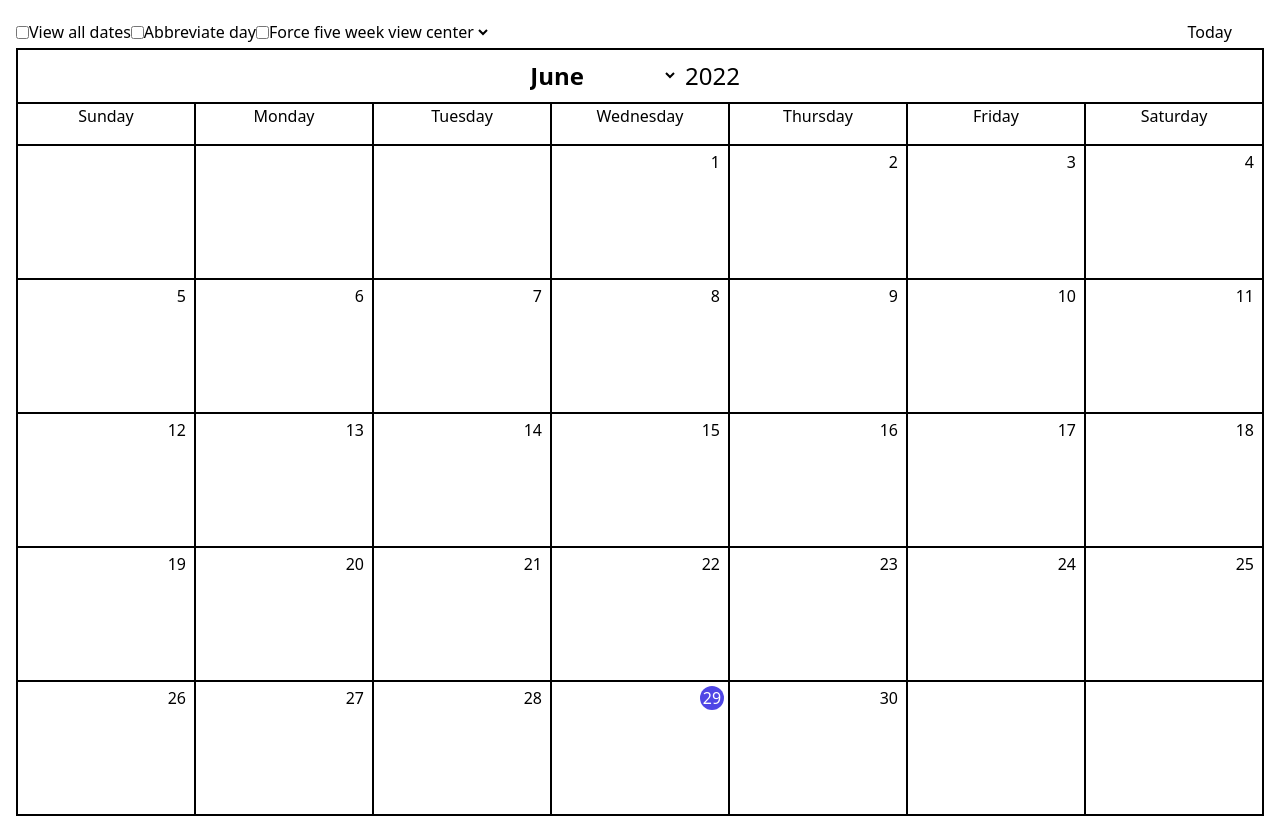
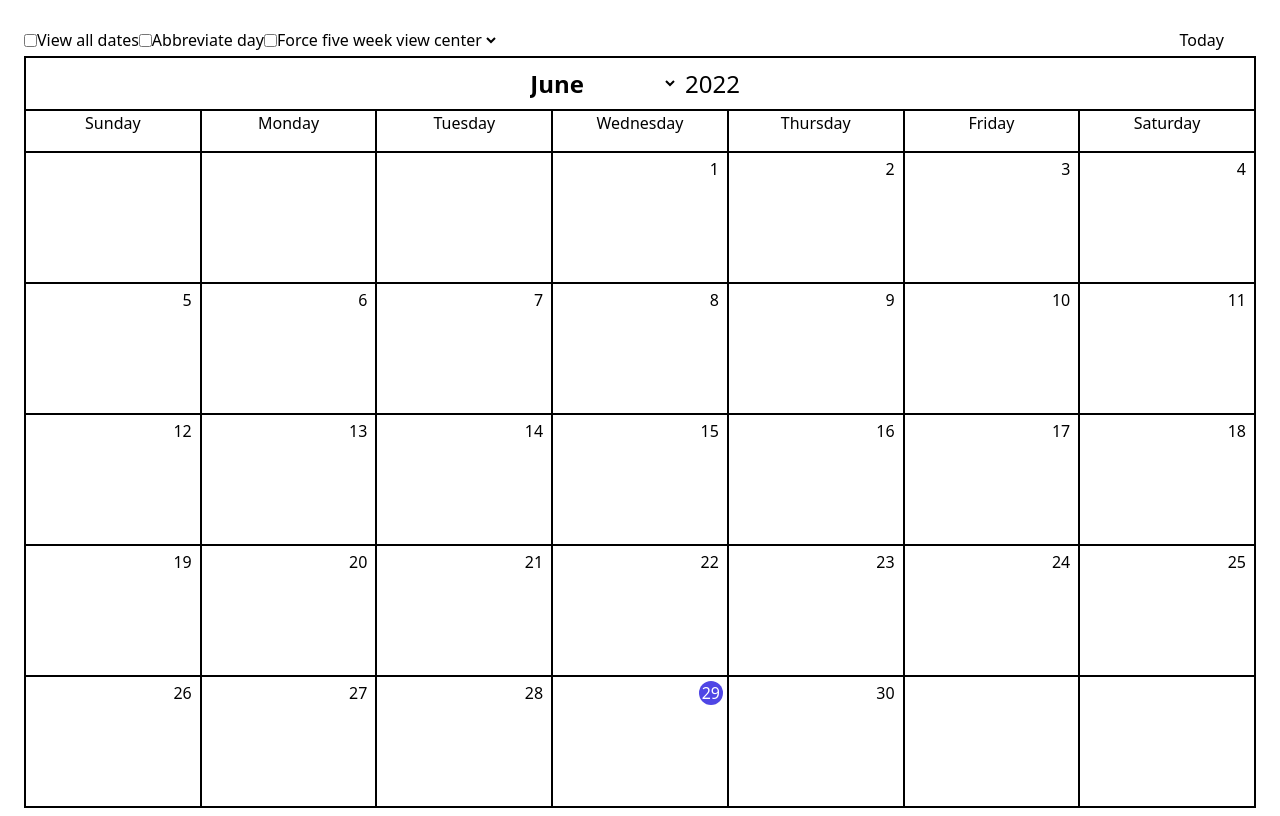
Before and after one commit to vlemoine/calendar.rocks, a Nuxt app: page / in a window 1280 px wide. Built offline with nearby package versions, Linux system fonts and the light colour scheme; what @fortawesome/pro-solid-svg-icons would draw is missing.

Commit message:
Update default.vue

```diff
--- a/layouts/default.vue
+++ b/layouts/default.vue
@@ -1,5 +1,5 @@
 <template>
-  <main class="p-4 print:p-0 h-full">
+  <main class="p-6 print:p-0 h-full">
     <slot />
   </main>
 </template>
```
